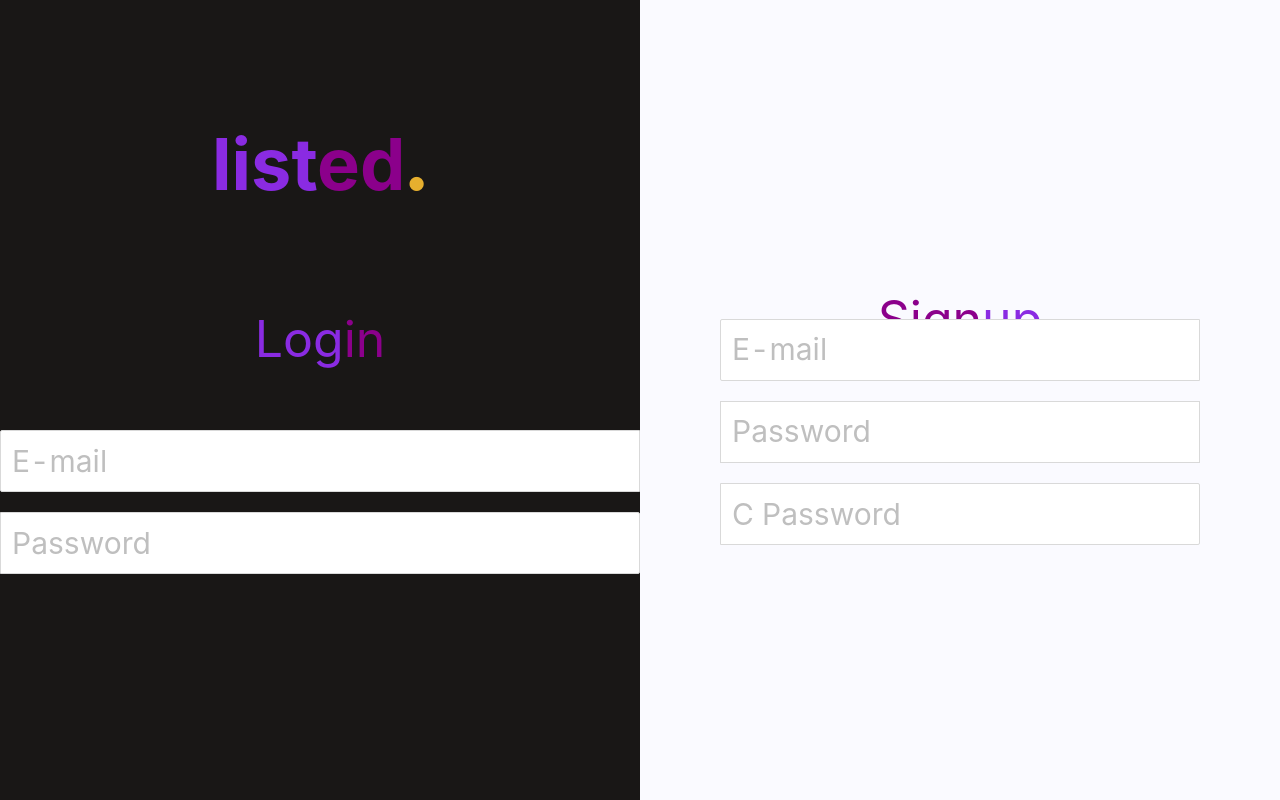
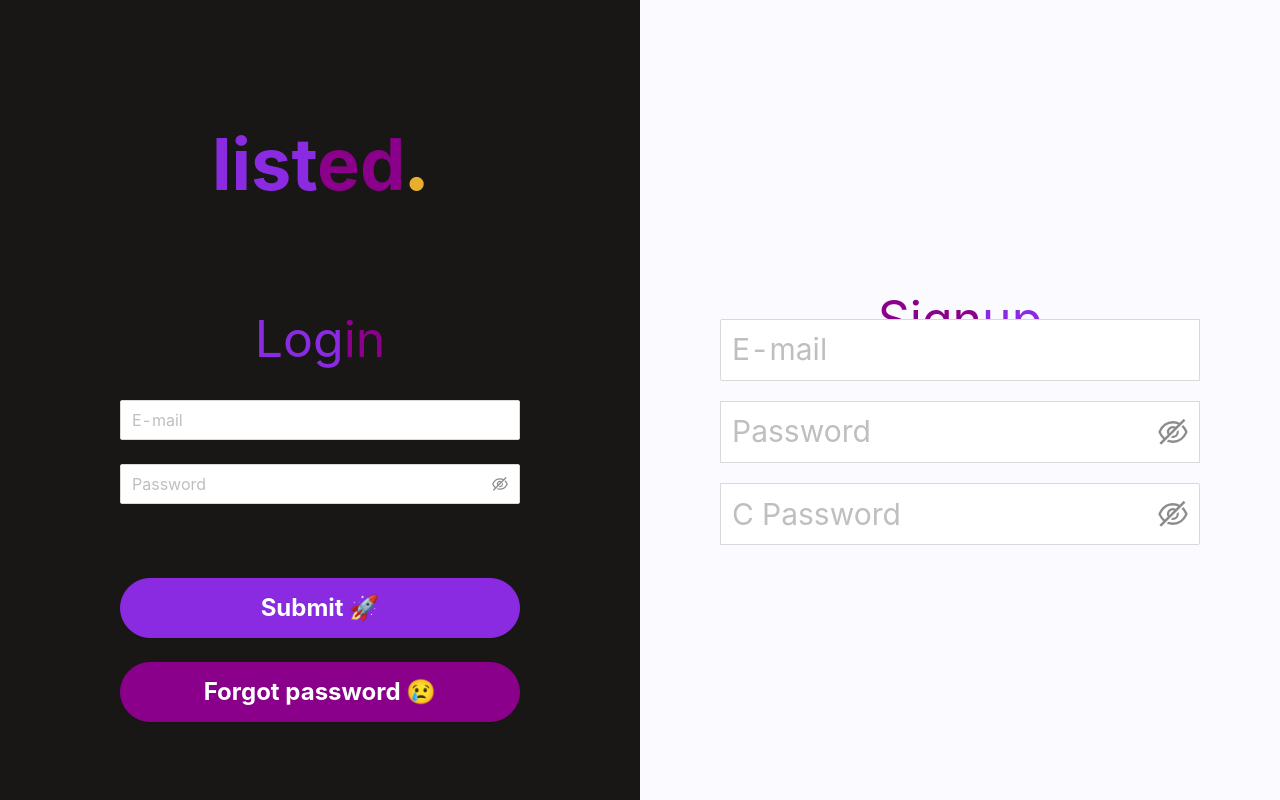
Before and after one commit to sowmenappd/listed-app, a React (Create React App) app in the folder frontend/: page / in a window 1280 px wide. Built offline with nearby package versions, Linux system fonts and the light colour scheme.

Commit message:
Implemented BaseForm, a generic form component

```diff
--- /dev/null
+++ b/frontend/src/Components/BaseForm.js
@@ -0,0 +1,96 @@
+import React, { useState } from "react";
+import { Button, Form, Input } from "antd";
+
+const BaseForm = ({ buttons, formName, fields, onSubmit, style }) => {
+  const [form] = Form.useForm();
+  const [formSubmitted, setFormSubmitted] = useState(false);
+  return (
+    <Form
+      form={form}
+      name={formName}
+      size="large"
+      style={{ width: 400, ...style }}
+      onFinish={(values) => {
+        setFormSubmitted(true);
+        onSubmit?.(values);
+      }}
+    >
+      {fields &&
+        fields.map(({ name, type, placeholder, rules, extraProps }, i) => (
+          <Form.Item name={name} rules={rules} key={i}>
+            {type === "password" ? (
+              <Input.Password
+                {...extraProps}
+                type={type}
+                placeholder={placeholder}
+                size="large"
+                size={extraProps ? extraProps.size || "large" : "large"}
+              />
+            ) : (
+              <Input
+                {...extraProps}
+                type={type}
+                placeholder={placeholder}
+                size="large"
+                size={extraProps ? extraProps.size || "large" : "large"}
+              />
+            )}
+          </Form.Item>
+        ))}
+
+      {buttons &&
+        buttons.map(
+          (
+            {
+              block,
+              color,
+              height = 60,
+              htmlType = "submit",
+              shape,
+              style,
+              text,
+              textStyle,
+              type,
+            },
+            i
+          ) => (
+            <Form.Item key={i}>
+              <div
+                style={{
+                  ...style,
+                }}
+              >
+                <Button
+                  type={type || "primary"}
+                  block={block || true}
+                  loading={htmlType === "submit" ? formSubmitted : false}
+                  shape={shape || "round"}
+                  style={{
+                    backgroundColor: color,
+                    borderColor: color,
+                    height,
+                  }}
+                  htmlType={htmlType}
+                >
+                  <span style={{ ...textStyle }}>{text}</span>
+                </Button>
+              </div>
+            </Form.Item>
+          )
+        )}
+    </Form>
+  );
+};
+
+export default BaseForm;
+
+// Submit 🚀
+// Forgot password 😢
+
+// {
+//     backgroundColor: "darkmagenta",
+//     borderColor: "darkmagenta",
+//     fontWeight: "bold",
+//     fontSize: 24,
+//     height: 60,
+// }
--- /dev/null
+++ b/frontend/src/Components/LoginForm.js
@@ -0,0 +1,179 @@
+import React, { useState } from "react";
+import BaseForm from "./BaseForm";
+import { EyeTwoTone, EyeInvisibleOutlined } from "@ant-design/icons";
+
+const formFields = [
+  {
+    name: "username",
+    type: "email",
+    placeholder: "E-mail",
+    rules: [
+      {
+        required: true,
+        message: "Please enter your username!",
+        type: "email",
+      },
+    ],
+    extraProps: { size: "large" },
+  },
+  {
+    name: "password",
+    type: "password",
+    placeholder: "Password",
+    rules: [
+      {
+        required: true,
+        message: "Please enter your password!",
+      },
+      {
+        pattern: new RegExp("^[^ <>,%$]*$"),
+        message:
+          "Password cannot contain any whitespace or characters '<', '>', ',', '%', '$' !",
+      },
+      {
+        message: "Password length must be at least 6.",
+        min: 6,
+      },
+    ],
+    extraProps: {
+      iconRender: (visible) =>
+        visible ? <EyeTwoTone /> : <EyeInvisibleOutlined />,
+    },
+  },
+];
+const buttons = [
+  {
+    color: "blueviolet",
+    htmlType: "submit",
+    shape: "round",
+    style: {
+      marginTop: 50,
+    },
+    textStyle: {
+      fontWeight: "bold",
+      fontSize: 24,
+    },
+    text: "Submit 🚀",
+  },
+  {
+    color: "darkmagenta",
+    htmlType: "button",
+    shape: "round",
+    textStyle: {
+      fontWeight: "bold",
+      fontSize: 24,
+    },
+    text: "Forgot password 😢",
+  },
+];
+
+const LoginForm = ({ onSubmit }) => {
+  // const [form] = Form.useForm();
+  // const [formSubmitted, setFormSubmitted] = useState(false);
+
+  return (
+    <BaseForm
+      fields={formFields}
+      buttons={buttons}
+      formName="login"
+      onSubmit={onSubmit}
+    />
+  );
+};
+
+// const OldForm = ({...props}) => (
+//   <Form
+//       form={form}
+//       name="login"
+//       size="large"
+//       style={{ width: 400 }}
+//       onFinish={(values) => {
+//         setFormSubmitted(true);
+//         onSubmit?.(values);
+//       }}
+//     >
+//       <Form.Item
+//         name="username"
+//         rules={[
+//           {
+//             required: true,
+//             message: "Please enter your username!",
+//             type: "email",
+//           },
+//         ]}
+//       >
+//         <Input type="email" placeholder="E-mail" size="large" />
+//       </Form.Item>
+//       <Form.Item
+//         name="password"
+//         rules={[
+//           {
+//             required: true,
+//             message: "Please enter your password!",
+//           },
+//           {
+//             pattern: new RegExp("^[^ <>,%$]*$"),
+//             message:
+//               "Password cannot contain any whitespace or characters '<', '>', ',', '%', '$' !",
+//           },
+//           {
+//             message: "Password length must be at least 6.",
+//             min: 6,
+//           },
+//         ]}
+//       >
+//         <Input.Password
+//           type="password"
+//           placeholder="Password"
+//           iconRender={(visible) =>
+//             visible ? <EyeTwoTone /> : <EyeInvisibleOutlined />
+//           }
+//           size="large"
+//         />
+//       </Form.Item>
+
+//       <Form.Item>
+//         <div
+//           style={{
+//             marginTop: 15,
+//           }}
+//         >
+//           <Button
+//             type="primary"
+//             block
+//             loading={formSubmitted}
+//             shape="round"
+//             style={{
+//               backgroundColor: "blueviolet",
+//               borderColor: "blueviolet",
+//               fontWeight: "bold",
+//               fontSize: 24,
+//               height: 60,
+//             }}
+//             htmlType="submit"
+//           >
+//             Submit 🚀
+//           </Button>
+//         </div>
+//       </Form.Item>
+//       <Form.Item>
+//         <Button
+//           type="primary"
+//           block
+//           shape="round"
+//           style={{
+//             backgroundColor: "darkmagenta",
+//             borderColor: "darkmagenta",
+//             fontWeight: "bold",
+//             fontSize: 24,
+//             height: 60,
+//           }}
+//           htmlType="button"
+//         >
+//           <span>Forgot password 😢</span>
+//         </Button>
+//       </Form.Item>
+//     </Form>
+// );
+
+export default LoginForm;
--- a/frontend/src/Screens/AuthScreen.js
+++ b/frontend/src/Screens/AuthScreen.js
@@ -3,8 +3,9 @@ import { Col, Input, Space, Row } from "antd";
 import { EyeTwoTone, EyeInvisibleOutlined } from "@ant-design/icons";
 
 import Logo from "../Components/Logo";
+import LoginForm from "../Components/LoginForm";
 
-const { Password, Group } = Input;
+const { Group } = Input;
 
 const AuthScreen = () => {
   return (
@@ -30,28 +31,7 @@ const AuthScreen = () => {
             <span style={{ color: "darkmagenta", fontSize: 50 }}>in</span>
           </div>
           <div style={{ position: "absolute", top: 400 }}>
-            <Space direction="vertical">
-              <Group style={{ marginTop: 30 }}>
-                <Input
-                  type="email"
-                  placeholder="E-mail"
-                  iconRender={(visible) =>
-                    visible ? <EyeTwoTone /> : <EyeInvisibleOutlined />
-                  }
-                  style={{ fontSize: 30, marginBottom: 10 }}
-                  size="large"
-                />
-                <Input
-                  type="password"
-                  placeholder="Password"
-                  iconRender={(visible) =>
-                    visible ? <EyeTwoTone /> : <EyeInvisibleOutlined />
-                  }
-                  style={{ fontSize: 30, marginTop: 10 }}
-                  size="large"
-                />
-              </Group>
-            </Space>
+            <LoginForm />
           </div>
         </Col>
         <Col
@@ -91,13 +71,10 @@ const AuthScreen = () => {
                 <Input
                   type="email"
                   placeholder="E-mail"
-                  iconRender={(visible) =>
-                    visible ? <EyeTwoTone /> : <EyeInvisibleOutlined />
-                  }
                   style={{ fontSize: 30, marginBottom: 10 }}
                   size="large"
                 />
-                <Input
+                <Input.Password
                   type="password"
                   placeholder="Password"
                   iconRender={(visible) =>
@@ -106,7 +83,7 @@ const AuthScreen = () => {
                   style={{ fontSize: 30, marginTop: 10, marginBottom: 10 }}
                   size="large"
                 />
-                <Input
+                <Input.Password
                   type="password"
                   placeholder="C Password"
                   iconRender={(visible) =>
```
